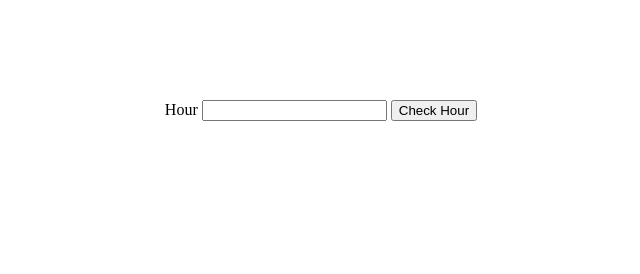
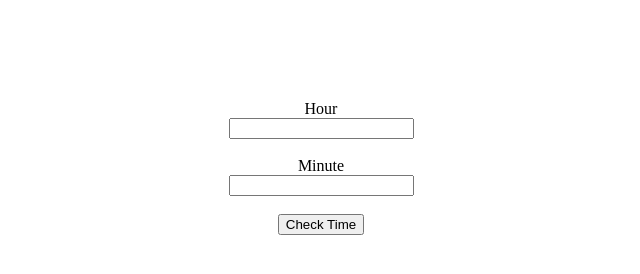
Before and after one commit to billfranz00/alarmClock, a plain HTML site: page index.html in a window 1280 px wide. Shown: the whole page, without its empty margins (319-959 px from the left). Drawn offline with Linux system fonts and the light colour scheme.

Commit message:
Second Commit - Minutes

```diff
--- a/css/main.css
+++ b/css/main.css
@@ -3,3 +3,7 @@ form {
 	margin-top: 100px;
 	display: block;
 }
+
+label {
+	display: block;
+}
--- a/index.html
+++ b/index.html
@@ -7,9 +7,15 @@
 <body>
 
 <form>
-	Hour
+	<label>Hour</label>
 	<input type="text" id="clockHour">
-	<button type="button" onclick="compareTime();">Check Hour</button>
+	<br>
+	<br>
+	<label>Minute</label>
+	<input type="text" id="clockMinute">
+	<br>
+	<br>
+	<button type="button" onclick="compareTime();">Check Time</button>
 </form>
 
 <script type="text/javascript" src="js/go.js"></script>
--- a/js/go.js
+++ b/js/go.js
@@ -1,6 +1,7 @@
 function compareTime() {
 	var rightNow = new Date();
 	var hours = rightNow.getHours();
+	var minutes = rightNow.getMinutes();
 	if(hours > 12) {
 		hours = hours-12; //or h -= 12;
 	}
@@ -8,8 +9,9 @@ function compareTime() {
 		hours = 12;
 	}
 	var clockValue = Number(document.getElementById("clockHour").value);
-	if(hours === clockValue) {
-		alert("It's the same hour")
+	var minuteValue = Number(document.getElementById("clockMinute").value);
+	if(hours === clockValue && minutes === minuteValue) {
+		alert("It's Time!!!!")
 	}
 	else {
 		alert("Not time yet")
```
